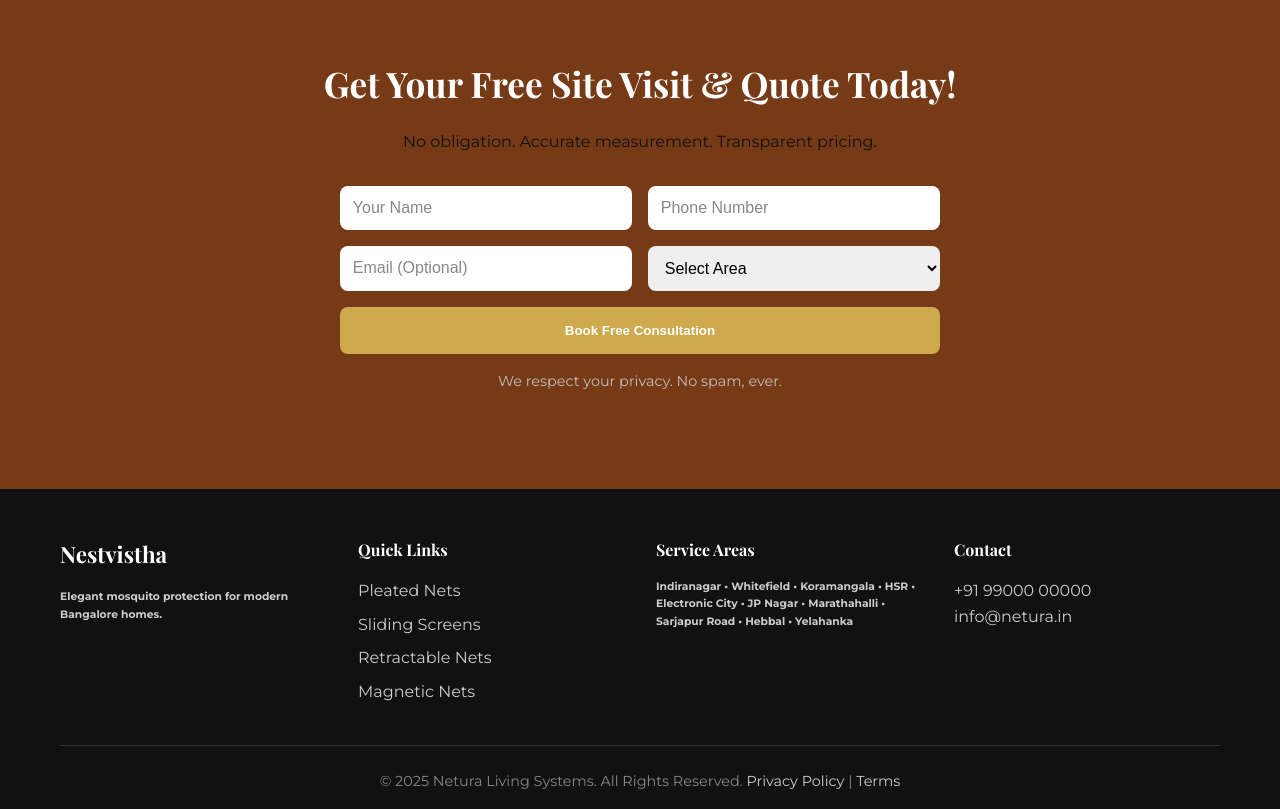
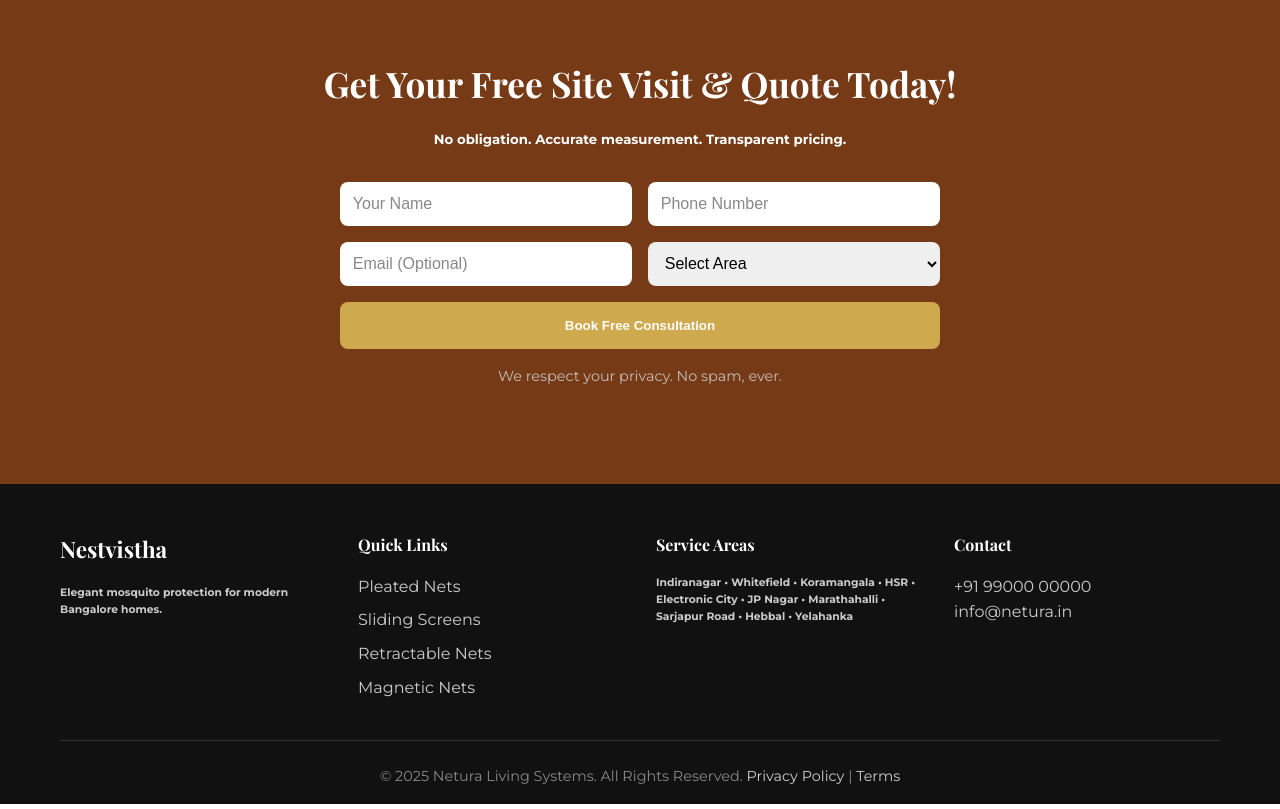
Before and after one commit to sanjaysurr/mesh, a plain HTML site: page index.html in a window 1280 px wide. Shown: the part 4740-5549 px from the top of the page. Drawn offline with nearby package versions, Linux system fonts and the light colour scheme.

Commit message:
h5 changed

```diff
--- a/index.html
+++ b/index.html
@@ -361,7 +361,7 @@
   <section id="book-visit" class="section cta-section">
     <div class="container text-center">
       <h2>Get Your Free Site Visit & Quote Today!</h2>
-      <p>No obligation. Accurate measurement. Transparent pricing.</p>
+      <h5>No obligation. Accurate measurement. Transparent pricing.</h5>
       <form class="cta-form">
         <input type="text" placeholder="Your Name" required>
         <input type="tel" placeholder="Phone Number" required>
```
